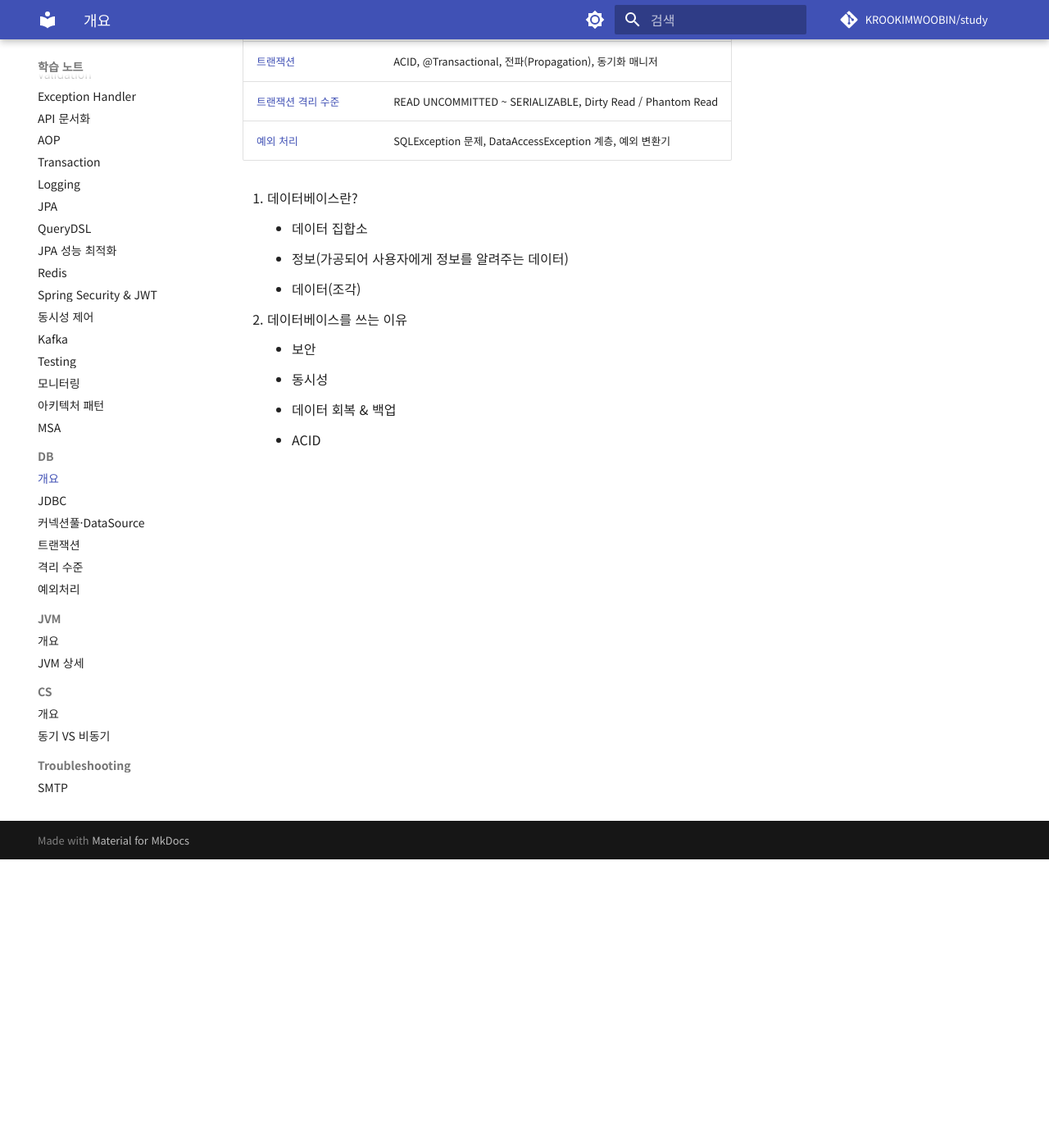
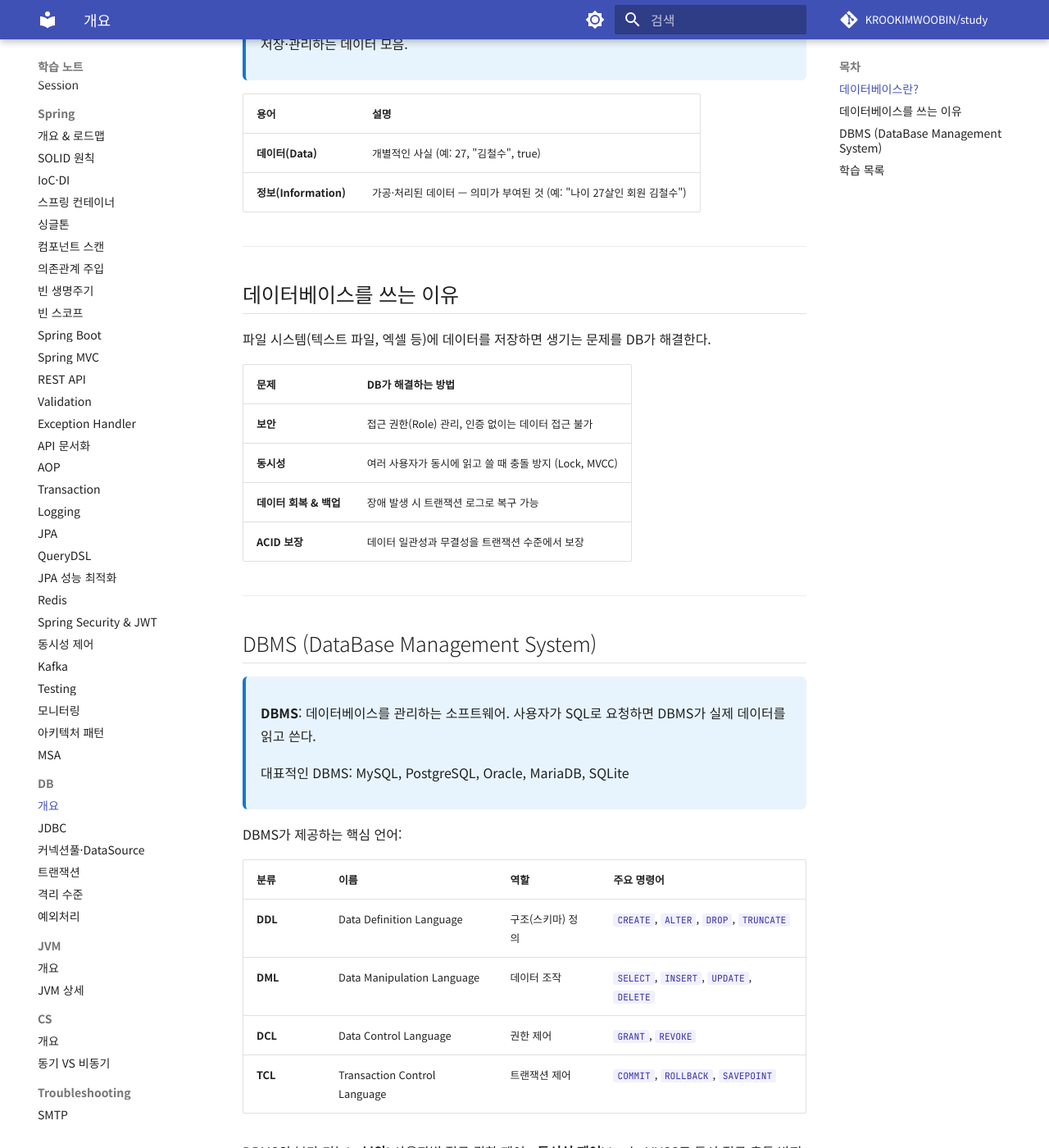
Before and after one commit to KROOKIMWOOBIN/study, an MkDocs documentation site: the page built from docs/db/db.md, in a window 1280 px wide and 1400 px high, scrolled down 352 px. Shown: the whole window at 82% size. Built offline with MkDocs 1.6.1 and Material for MkDocs 9.7.7, drawn with Linux system fonts in a browser that asks for light colours; comment, search, counter and statistics services are not loaded; some of the changed text lies outside the part shown.

Commit message:
docs: db.md 개요 페이지 카테고리별 정리
데이터베이스 기본 개념(데이터 vs 정보), DB 사용 이유(보안/동시성/회복/ACID),
DBMS 개념 및 DDL/DML/DCL/TCL 분류표 추가.

Co-Authored-By: Claude Sonnet 4.6 <noreply@anthropic.com>

```diff
--- a/docs/db/db.md
+++ b/docs/db/db.md
@@ -4,21 +4,66 @@
 
 ---
 
+## 데이터베이스란?
+
+<div class="concept-box" markdown="1">
+
+**데이터베이스(Database)**: 데이터의 집합소. 여러 사람이 공유하고 사용할 목적으로 체계적으로 저장·관리하는 데이터 모음.
+
+</div>
+
+| 용어 | 설명 |
+|------|------|
+| **데이터(Data)** | 개별적인 사실 (예: 27, "김철수", true) |
+| **정보(Information)** | 가공·처리된 데이터 — 의미가 부여된 것 (예: "나이 27살인 회원 김철수") |
+
+---
+
+## 데이터베이스를 쓰는 이유
+
+파일 시스템(텍스트 파일, 엑셀 등)에 데이터를 저장하면 생기는 문제를 DB가 해결한다.
+
+| 문제 | DB가 해결하는 방법 |
+|------|------------------|
+| **보안** | 접근 권한(Role) 관리, 인증 없이는 데이터 접근 불가 |
+| **동시성** | 여러 사용자가 동시에 읽고 쓸 때 충돌 방지 (Lock, MVCC) |
+| **데이터 회복 & 백업** | 장애 발생 시 트랜잭션 로그로 복구 가능 |
+| **ACID 보장** | 데이터 일관성과 무결성을 트랜잭션 수준에서 보장 |
+
+---
+
+## DBMS (DataBase Management System)
+
+<div class="concept-box" markdown="1">
+
+**DBMS**: 데이터베이스를 관리하는 소프트웨어. 사용자가 SQL로 요청하면 DBMS가 실제 데이터를 읽고 쓴다.
+
+대표적인 DBMS: MySQL, PostgreSQL, Oracle, MariaDB, SQLite
+
+</div>
+
+DBMS가 제공하는 핵심 언어:
+
+| 분류 | 이름 | 역할 | 주요 명령어 |
+|------|------|------|------------|
+| **DDL** | Data Definition Language | 구조(스키마) 정의 | `CREATE`, `ALTER`, `DROP`, `TRUNCATE` |
+| **DML** | Data Manipulation Language | 데이터 조작 | `SELECT`, `INSERT`, `UPDATE`, `DELETE` |
+| **DCL** | Data Control Language | 권한 제어 | `GRANT`, `REVOKE` |
+| **TCL** | Transaction Control Language | 트랜잭션 제어 | `COMMIT`, `ROLLBACK`, `SAVEPOINT` |
+
+DBMS의 부가 기능:
+- **보안**: 사용자별 접근 권한 제어
+- **동시성 제어**: Lock, MVCC로 동시 접근 충돌 방지
+- **트랜잭션 관리**: ACID 보장
+
+---
+
+## 학습 목록
+
 | 주제 | 한 줄 설명 |
-| --- | --- |
+|------|-----------|
 | [JDBC](./JDBC.md) | Java DB 표준 인터페이스 — Connection, Statement, ResultSet |
 | [커넥션 풀 & DataSource](./커넥션풀-DataSource.md) | HikariCP, 커넥션 재사용, DataSource 추상화 |
 | [트랜잭션](./트랜잭션.md) | ACID, @Transactional, 전파(Propagation), 동기화 매니저 |
 | [트랜잭션 격리 수준](./격리수준.md) | READ UNCOMMITTED ~ SERIALIZABLE, Dirty Read / Phantom Read |
 | [예외 처리](./예외처리.md) | SQLException 문제, DataAccessException 계층, 예외 변환기 |
-
-
-1. 데이터베이스란?
-    - 데이터 집합소
-    - 정보(가공되어 사용자에게 정보를 알려주는 데이터)
-    - 데이터(조각)
-2. 데이터베이스를 쓰는 이유
-    - 보안
-    - 동시성
-    - 데이터 회복 & 백업
-    - ACID
```
